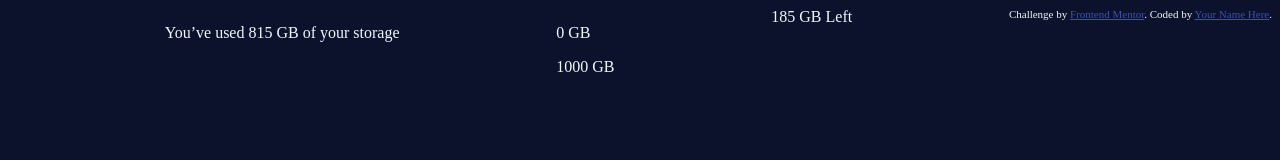
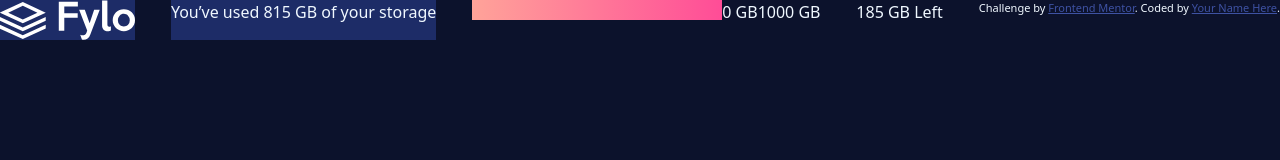
Before and after one commit to Vierbytes/FEMC, a plain HTML site: page fylo_data_storage/index.html in a window 1280 px wide. Drawn offline with nearby package versions, Linux system fonts and the light colour scheme.

Commit message:
Added Bootstrap link to HTML and step up class selectors in CSS.

```diff
--- a/fylo_data_storage/index.html
+++ b/fylo_data_storage/index.html
@@ -5,6 +5,8 @@
   <meta name="viewport" content="width=device-width, initial-scale=1.0"> <!-- displays site properly based on user's device -->
 
   <link rel="icon" type="image/png" sizes="32x32" href="./images/favicon-32x32.png">
+  <link href="https://cdn.jsdelivr.net/npm/bootstrap@5.3.8/dist/css/bootstrap.min.css" rel="stylesheet" integrity="sha384-sRIl4kxILFvY47J16cr9ZwB07vP4J8+LH7qKQnuqkuIAvNWLzeN8tE5YBujZqJLB" crossorigin="anonymous">
+
   <link rel="stylesheet" href="style.css">
 
   <title>Frontend Mentor | Fylo data storage component</title>
@@ -16,13 +18,16 @@
   </style>
 </head>
 <body>
-  <div class="control"></div>
+  <div class="control">
+    <img src="images/logo.svg" alt="">
+  </div>
   <div class="storage">
     <p>
       You’ve used 815 GB of your storage
     </p>
   </div>
   <div class="gauge">
+    <div class="bar"></div>
     <p>
       0 GB
     </p>
--- a/fylo_data_storage/style.css
+++ b/fylo_data_storage/style.css
@@ -6,13 +6,23 @@ body {
 }
 
 .control {
-
+    display: flex;
+    background: hsl(228, 56%, 26%);
 }
 
 .storage {
+    display: flex;
+    background: hsl(228, 56%, 26%);
 
 }
 
 .gauge {
+    display: flex;
+}
 
+.bar {
+    display: flex;
+    background: linear-gradient(to right, hsl(6, 100%, 80%), hsl(335, 100%, 65%));
+    width: 250px;
+    height: 20px;
 }
```
